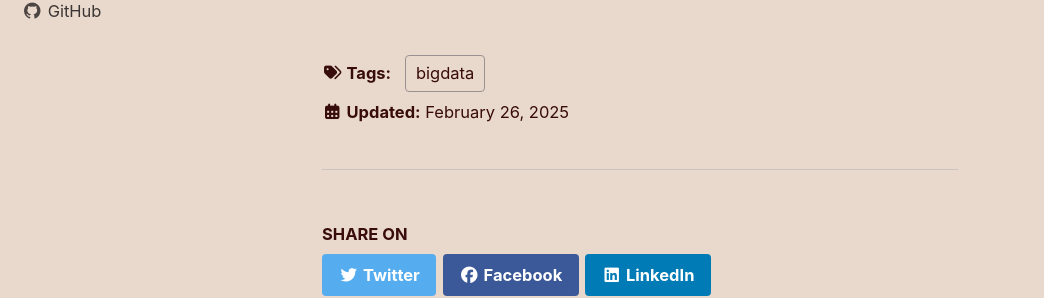
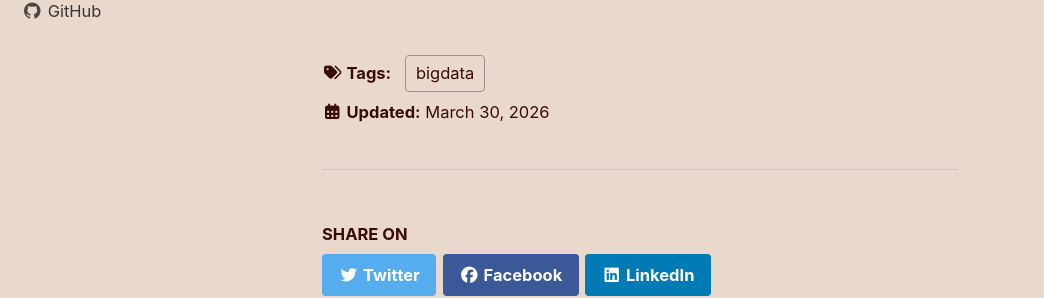
Before and after one commit to tiffanyqian/blog, a Jekyll site: the page built from _posts/2025-02-26-zachtronics-fortunes-foundation-tracking.md, in a window 1280 px wide and 900 px high, scrolled down 1195 px. Shown: the part 158-456 px from the top of the window, without its empty margins (0-1044 px from the left). Built offline with Jekyll 4.4.1, drawn with Linux system fonts in a browser that asks for light colours; cached includes are drawn as plain includes.

Commit message:
Added date updated

```diff
--- a/_posts/2025-02-26-zachtronics-fortunes-foundation-tracking.md
+++ b/_posts/2025-02-26-zachtronics-fortunes-foundation-tracking.md
@@ -2,6 +2,7 @@
 title: "Zachtronics Fortune's Foundation - Data Collection"
 breadcrumbs: true
 permalink: /20250226-zachtronics-data-collection.html
+last_modified_at: 2026-03-30
 tags:
     - bigdata
 ---
```
